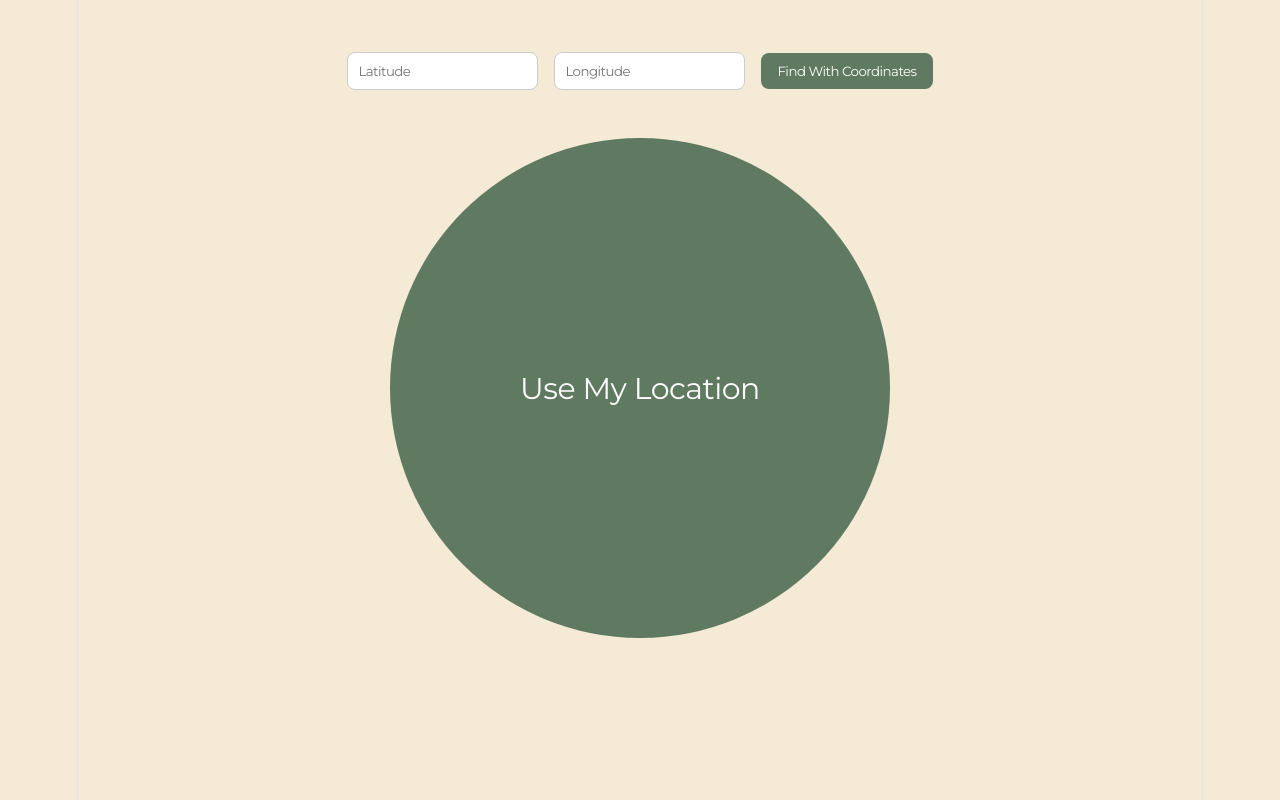
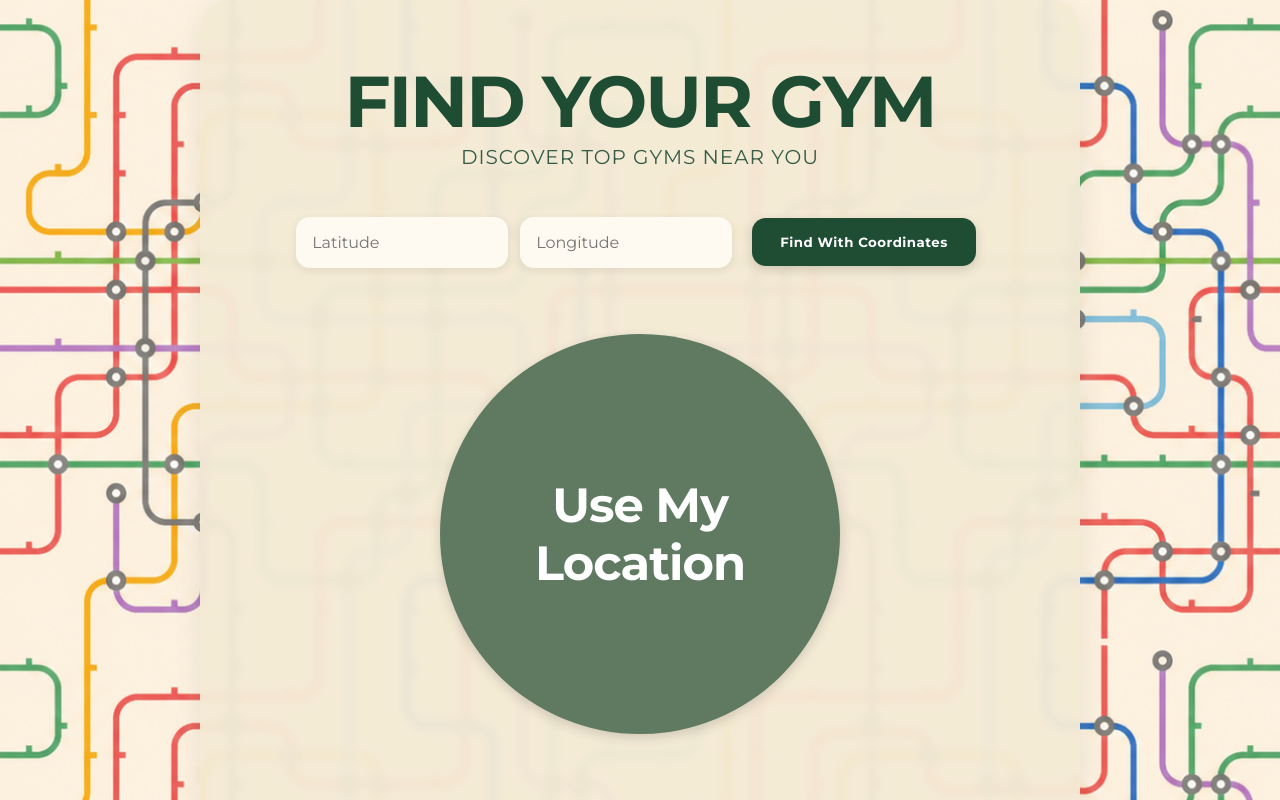
Before and after one commit to MiguelMesa220/gym-finder, a React (Vite) app in the folder client/: page / in a window 1280 px wide. Shown: the top 800 px of the page. Built offline with nearby package versions, Linux system fonts and the light colour scheme.

Commit message:
added a background and improved site styling

```diff
--- a/client/src/App.jsx
+++ b/client/src/App.jsx
@@ -30,6 +30,10 @@ function App() {
 
   return (
     <div className="app">
+      <h1>FIND YOUR GYM</h1>
+      <p className="subtitle">
+        DISCOVER TOP GYMS NEAR YOU
+      </p>
 
       <div className="search-bar">
         <input
--- a/client/src/components/GymCard.css
+++ b/client/src/components/GymCard.css
@@ -1,10 +1,10 @@
 .gym-card{
   background-color: #fffaf1;
-  border-radius: 16px;
+  border-radius: 18px;
   padding: 20px;
   margin: 20px auto;
   width: 70%;
-  box-shadow: 0px 4px 12px rgba(0, 0, 0, 0.08);
+  box-shadow: 0px 5px 16px rgba(0, 0, 0, 0.1);
   font-family: 'Montserrat', sans-serif;
 
 }
--- a/client/src/index.css
+++ b/client/src/index.css
@@ -14,7 +14,7 @@
     rgba(0, 0, 0, 0.1) 0 10px 15px -3px, rgba(0, 0, 0, 0.05) 0 4px 6px -2px;
 
   --sans: system-ui, 'Segoe UI', Roboto, sans-serif;
-  --heading: system-ui, 'Segoe UI', Roboto, sans-serif;
+  --heading: 'Montserrat', sans-serif;
   --mono: ui-monospace, Consolas, monospace;
 
   font: 18px/145% var(--sans);
@@ -53,9 +53,13 @@
 }
 
 body {
+  background-size: cover;
   background-color: #f4ead5;
   margin: 0;
   font-family: 'Montserrat', sans-serif;
+  background-image: url(./assets/ivory\ subway.png);
+  background-position: center;
+  background-attachment: fixed;
 }
 
 #root {
@@ -63,7 +67,6 @@ body {
   max-width: 100%;
   margin: 0 auto;
   text-align: center;
-  border-inline: 1px solid var(--border);
   min-height: 100svh;
   display: flex;
   flex-direction: column;
@@ -78,14 +81,27 @@ h2 {
 }
 
 h1 {
-  font-size: 56px;
-  letter-spacing: -1.68px;
-  margin: 32px 0;
+  text-align: center;
+  font-size: 72px;
+  font-weight: 700;
+  color: #1f4d34;
+  letter-spacing: -2px;
+  margin-bottom: 30px;
   @media (max-width: 1024px) {
     font-size: 36px;
     margin: 20px 0;
   }
 }
+
+.subtitle{
+  text-align: center;
+  color: #355c47;
+  font-size: 20px;
+  margin-bottom: 40px;
+  letter-spacing: 1px;
+
+}
+
 h2 {
   font-size: 24px;
   line-height: 118%;
@@ -114,55 +130,73 @@ code {
   background: var(--code-bg);
 }
 
-.app{
-  padding:24px;
+
+button{
+  background-color: #1f4d34;
+  color: white;
+
+  border: none;
+  padding: 16px 28px;
+  border-radius: 14px;
+  cursor: pointer;
+  margin: 8px;
+  letter-spacing: 0.5px;
+  font-weight: 700;
+  font-family: 'Montserrat', sans-serif;
+  box-shadow: 0px 4px 12px rgba(0,0,0,0.15);
 }
 
-button{
+input {
+  background-color: #fffaf1;
+  border: none;
+  border-radius: 14px;
+  padding: 16px;
+  width: 180px;
+
+  box-shadow: 0px 3px 10px rgba(0,0,0,0.08);
+
+  font-family: 'Montserrat', sans-serif;
+  font-size: 16px;
+}
+
+.location-button {
+  width: 400px;
+  height: 400px;
+  border-radius: 50%;
+  border: none;
   background-color: #5f7a61;
   color: white;
-  border: none;
-  padding: 10px 16px;
-  border-radius: 8px;
+  font-size: 48px;
   cursor: pointer;
-  margin: 8px;
+  display: block;
+  margin: 60px auto;
+  letter-spacing: -1px;
+  font-weight: 700;
+  font-family: 'Montserrat', sans-serif;
+
+}
+
+.search-bar {
+  display: flex;
+  justify-content: center;
+  gap: 12px;
+  align-items: center;
+  margin-bottom: 40px;
   letter-spacing: -0.5px;
   font-weight: 500;
   font-family: 'Montserrat', sans-serif;
 }
 
-input {
-  padding: 10px;
-  margin: 8px;
-  border-radius: 8px;
-  border: 1px solid #ccc;
-  letter-spacing: -0.5px;
-  font-weight: 500;
-  font-family: 'Montserrat', sans-serif;
+.app{
+  overflow: hidden;
+
+  width: 800px;
+  height: 4000px;
+  margin: 0 auto;
+  padding: 40px;
+
+  background-color: rgba(244, 234, 213, 0.94);
+  border-radius: 28px;
+  backdrop-filter: blur(4px);
+  box-shadow: 0px 8px 30px rgba(0,0,0,0.08);
 }
-
-.location-button {
-  width: 500px;
-  height: 500px;
-  border-radius: 50%;
-  border: none;
-  background-color: #5f7a61;
-  color: white;
-  font-size: 30px;
-  cursor: pointer;
-  display: block;
-  margin: 40px auto;
-  letter-spacing: -0.5px;
-  font-weight: 500;
-  font-family: 'Montserrat', sans-serif;
-}
-
-.search-bar {
-  display: flex;
-  justify-content: center;
-  align-items: center;
-  margin-top: 20px;
-  letter-spacing: -0.5px;
-  font-weight: 500;
-  font-family: 'Montserrat', sans-serif;
-}
```
Also changed, not shown: client/src/assets/ivory subway.png (added).
